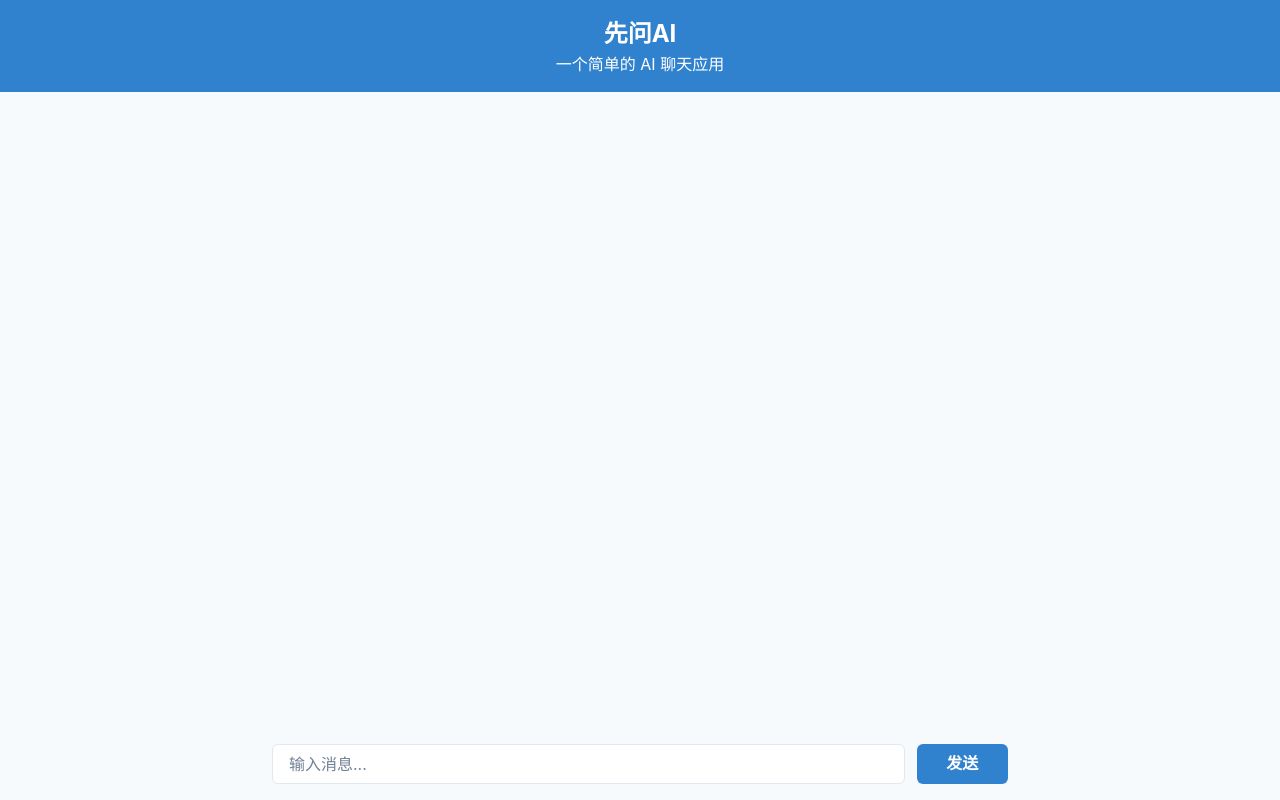
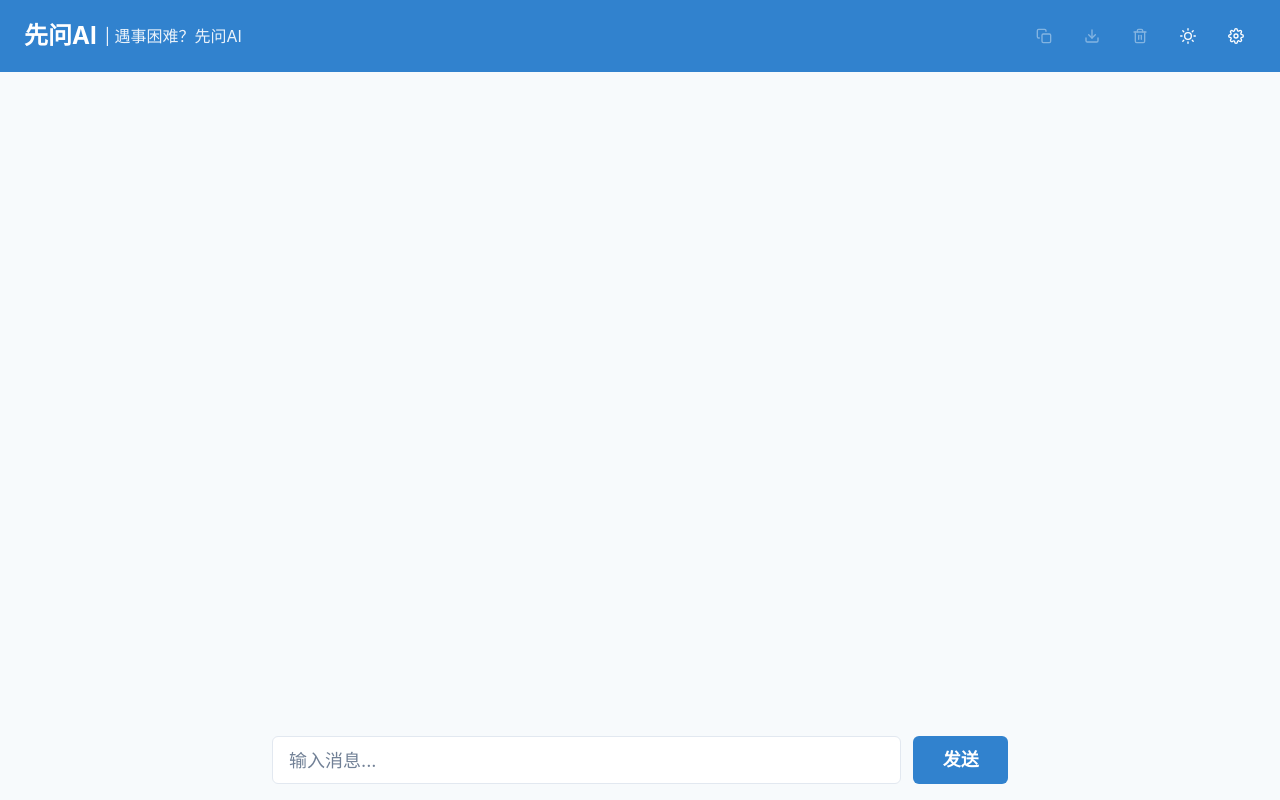
Before and after one commit to amylixing06/xianwenai, a React (Vite) app: page / in a window 1280 px wide. Built offline with nearby package versions, Linux system fonts and the light colour scheme.

Commit message:
哈哈哈

```diff
--- a/package.json
+++ b/package.json
@@ -1,5 +1,5 @@
 {
-  "name": "xianwenai",
+  "name": "xianwen",
   "private": true,
   "version": "0.1.0",
   "type": "module",
--- a/src/App.tsx
+++ b/src/App.tsx
@@ -9,8 +9,17 @@ import {
   Flex,
   VStack,
   CSSReset,
-  extendTheme
+  extendTheme,
+  IconButton,
+  useColorMode,
+  Menu,
+  MenuButton,
+  MenuList,
+  MenuItem,
+  Tooltip,
+  useToast
 } from '@chakra-ui/react'
+import { FiSun, FiMoon, FiSettings, FiTrash2, FiDownload, FiCopy } from 'react-icons/fi'
 
 // 自定义主题
 const theme = extendTheme({
@@ -28,6 +37,54 @@ const App: React.FC = () => {
   const [messages, setMessages] = useState<Array<{ content: string; isUser: boolean }>>([])
   const [input, setInput] = useState('')
   const [isLoading, setIsLoading] = useState(false)
+  const { colorMode, toggleColorMode } = useColorMode()
+  const toast = useToast()
+
+  // 清空聊天记录
+  const clearMessages = () => {
+    setMessages([])
+    toast({
+      title: '聊天记录已清空',
+      status: 'info',
+      duration: 2000,
+    })
+  }
+
+  // 导出聊天记录
+  const exportMessages = () => {
+    const content = messages
+      .map(msg => `${msg.isUser ? '我' : 'AI'}: ${msg.content}`)
+      .join('\n\n')
+
+    const blob = new Blob([content], { type: 'text/plain;charset=utf-8' })
+    const url = URL.createObjectURL(blob)
+    const a = document.createElement('a')
+    a.href = url
+    a.download = `聊天记录_${new Date().toLocaleDateString()}.txt`
+    document.body.appendChild(a)
+    a.click()
+    document.body.removeChild(a)
+    URL.revokeObjectURL(url)
+
+    toast({
+      title: '聊天记录已导出',
+      status: 'success',
+      duration: 2000,
+    })
+  }
+
+  // 复制最后一条消息
+  const copyLastMessage = () => {
+    if (messages.length > 0) {
+      const lastMessage = messages[messages.length - 1].content
+      navigator.clipboard.writeText(lastMessage)
+      toast({
+        title: '已复制到剪贴板',
+        status: 'success',
+        duration: 2000,
+      })
+    }
+  }
 
   const handleSend = async () => {
     if (!input.trim() || isLoading) return
@@ -55,6 +112,12 @@ const App: React.FC = () => {
       setMessages(prev => [...prev, { content: data.choices[0].message.content, isUser: false }])
     } catch (error) {
       console.error('API 请求失败:', error)
+      toast({
+        title: '发送失败',
+        description: '请检查网络连接或API配置',
+        status: 'error',
+        duration: 3000,
+      })
     } finally {
       setIsLoading(false)
     }
@@ -64,10 +127,84 @@ const App: React.FC = () => {
     <ChakraProvider theme={theme}>
       <CSSReset />
       <Box minH="100vh" bg="gray.50" display="flex" flexDirection="column">
-        <Box py={4} bg="blue.500" color="white" textAlign="center">
-          <Text fontSize="2xl" fontWeight="bold">先问AI</Text>
-          <Text fontSize="md">一个简单的 AI 聊天应用</Text>
-        </Box>
+        <Flex
+          py={4}
+          px={6}
+          bg="blue.500"
+          color="white"
+          alignItems="center"
+          justifyContent="space-between"
+        >
+          <Flex alignItems="center" gap={2}>
+            <Text fontSize="2xl" fontWeight="bold">先问AI</Text>
+            <Text fontSize="md" opacity={0.9}>| 遇事困难？先问AI</Text>
+          </Flex>
+
+          <Flex gap={2}>
+            <Tooltip label="复制最后一条消息">
+              <IconButton
+                aria-label="复制最后一条消息"
+                icon={<FiCopy />}
+                variant="ghost"
+                color="white"
+                onClick={copyLastMessage}
+                isDisabled={messages.length === 0}
+                _hover={{ bg: 'whiteAlpha.200' }}
+              />
+            </Tooltip>
+
+            <Tooltip label="导出聊天记录">
+              <IconButton
+                aria-label="导出聊天记录"
+                icon={<FiDownload />}
+                variant="ghost"
+                color="white"
+                onClick={exportMessages}
+                isDisabled={messages.length === 0}
+                _hover={{ bg: 'whiteAlpha.200' }}
+              />
+            </Tooltip>
+
+            <Tooltip label="清空聊天记录">
+              <IconButton
+                aria-label="清空聊天记录"
+                icon={<FiTrash2 />}
+                variant="ghost"
+                color="white"
+                onClick={clearMessages}
+                isDisabled={messages.length === 0}
+                _hover={{ bg: 'whiteAlpha.200' }}
+              />
+            </Tooltip>
+
+            <Tooltip label={colorMode === 'light' ? '深色模式' : '浅色模式'}>
+              <IconButton
+                aria-label="切换主题"
+                icon={colorMode === 'light' ? <FiMoon /> : <FiSun />}
+                variant="ghost"
+                color="white"
+                onClick={toggleColorMode}
+                _hover={{ bg: 'whiteAlpha.200' }}
+              />
+            </Tooltip>
+
+            <Menu>
+              <MenuButton
+                as={IconButton}
+                aria-label="设置"
+                icon={<FiSettings />}
+                variant="ghost"
+                color="white"
+                _hover={{ bg: 'whiteAlpha.200' }}
+              />
+              <MenuList>
+                <MenuItem>API 设置</MenuItem>
+                <MenuItem>界面设置</MenuItem>
+                <MenuItem>关于</MenuItem>
+              </MenuList>
+            </Menu>
+          </Flex>
+        </Flex>
 
         <Container maxW="container.md" flex="1" py={4} display="flex" flexDirection="column">
           <VStack flex="1" spacing={4} align="stretch" overflowY="auto">
@@ -98,12 +235,14 @@ const App: React.FC = () => {
               placeholder="输入消息..."
               disabled={isLoading}
               bg="white"
+              size="lg"
             />
             <Button
               colorScheme="blue"
               onClick={handleSend}
               isLoading={isLoading}
               px={8}
+              size="lg"
             >
               发送
             </Button>
```
Also changed, not shown: src/components/chat/Chat.tsx (+65 -9 lines).
